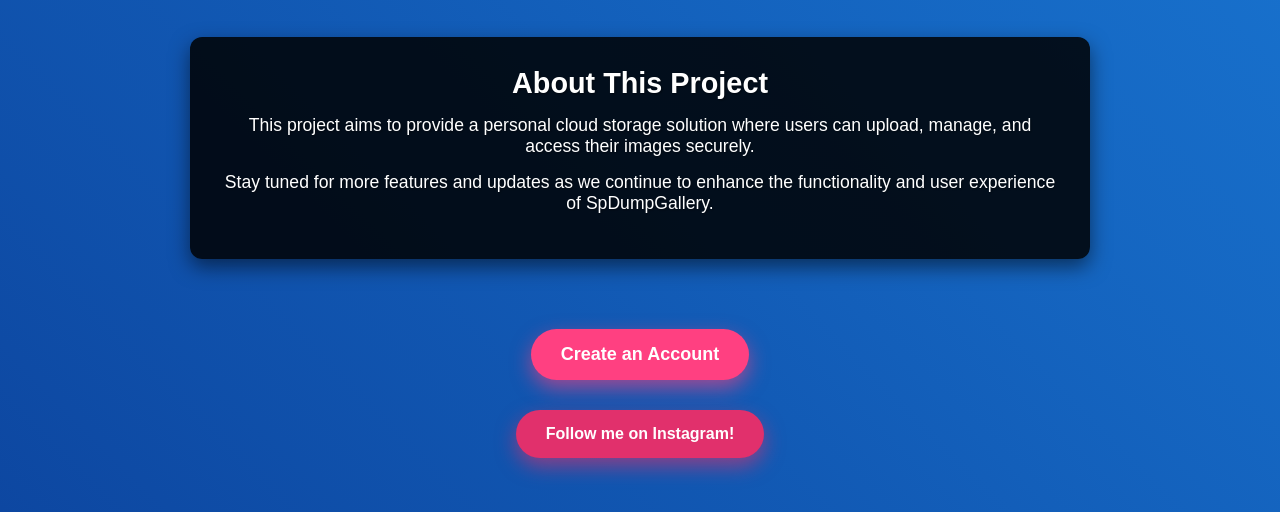
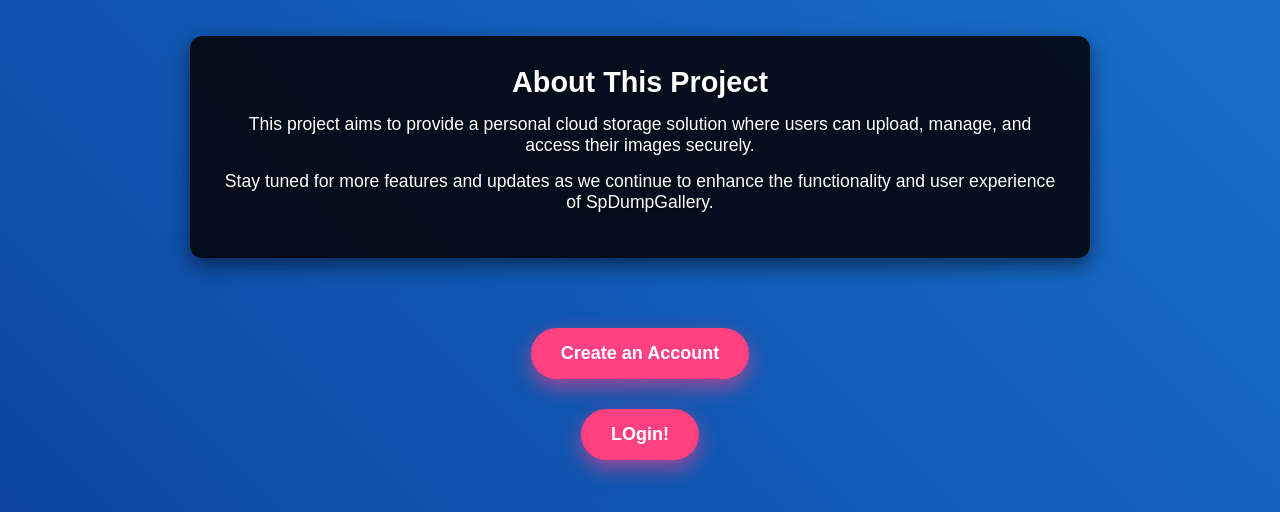
Before and after one commit to abdulwalidev/spdump, a website: page mainpage.html in a window 1280 px wide. Shown: the part 288-800 px from the top of the page. Drawn offline with Linux system fonts and the light colour scheme.

Commit message:
Update mainpage.html

```diff
--- a/mainpage.html
+++ b/mainpage.html
@@ -188,7 +188,7 @@
         </div>
 
         <a href="signup.html" class="cta-button">Create an Account</a>
-        <a href="https://www.instagram.com/walicameo" class="instagram-link" target="_blank">Follow me on Instagram!</a>
+        <a href="login.html" class="cta-button">LOgin! </a>
     </div>
 </body>
 </html>
```
